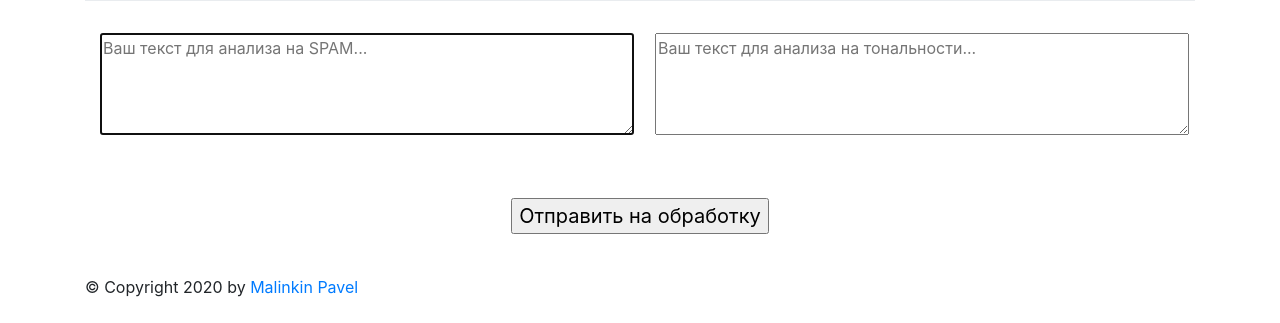
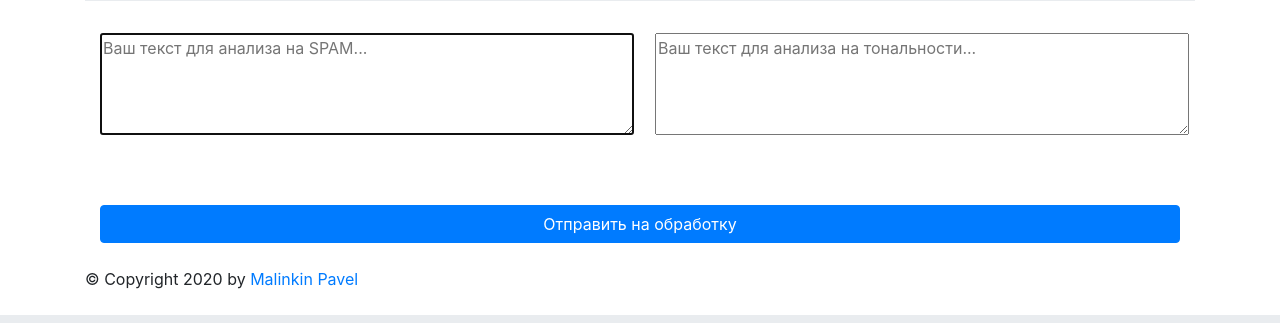
Before and after one commit to pavmal/demo_analysis_text, a Flask app: page / in a window 1280 px wide. Shown: the part 549-872 px from the top of the page. Run offline with Flask 2, Linux system fonts and the light colour scheme; parts of the project's set-up code (start-up, migrations or seed data) failed here and were passed over; some libraries are stand-ins or nearby versions.

Commit message:
add nice button btn-primary

```diff
--- a/templates/demo.html
+++ b/templates/demo.html
@@ -50,7 +50,8 @@
                     {% if result_tone != None %} {% include 'result_tone.html' %} {% endif %}
                 </div>
             </div>
-            <p class="text-center"><a href="/" class="btn btn-link btn-lg m-2">{{ form.submit() }}</a></p>
+            <p class="text-center"><input type="submit" class="btn btn-primary btn-block mt-4" value="Отправить на обработку"></p>
+            <!--p class="text-center"><a href="/" class="btn btn-link btn-lg m-2">{{ form.submit() }}</a></p-->
         </form>
     </div>
 </main>
```
